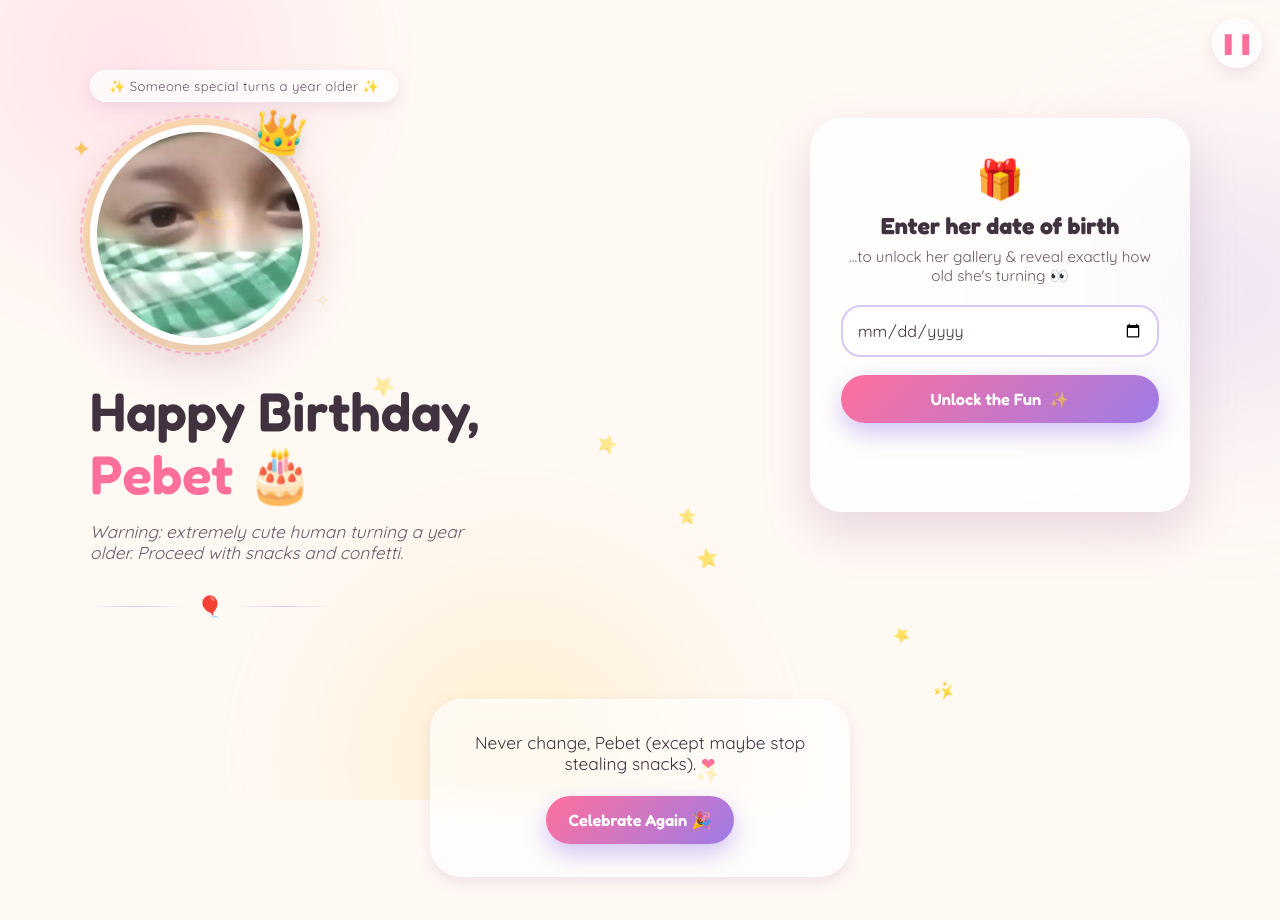
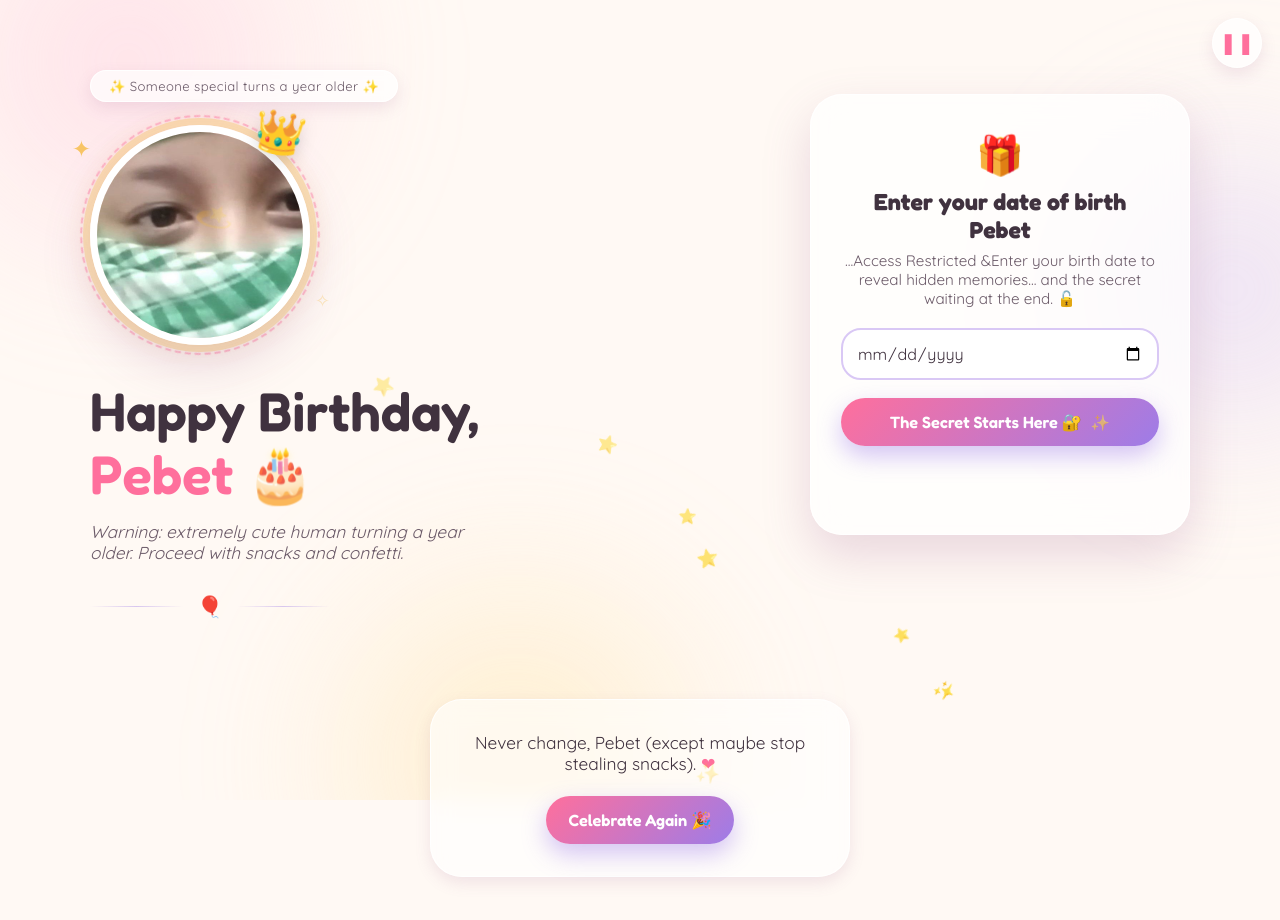
Before and after one commit to chingkhei477/Pebet, a plain HTML site: page index.html in a window 1280 px wide. Drawn offline with Linux system fonts and the light colour scheme.

Commit message:
Update index.html

```diff
--- a/index.html
+++ b/index.html
@@ -70,11 +70,11 @@
     <section class="unlock-section" id="unlock-section">
       <div class="unlock-card">
         <div class="unlock-icon">🎁</div>
-        <h2>Enter her date of birth</h2>
-        <p>...to unlock her gallery &amp; reveal exactly how old she's turning 👀</p>
+        <h2>Enter your date of birth Pebet</h2>
+        <p>...Access Restricted &amp;Enter your birth date to reveal hidden memories... and the secret waiting at the end. 🔓</p>
 
         <input type="date" id="dob-input" />
-        <button id="unlock-btn">Unlock the Fun <span class="btn-arrow">✨</span></button>
+        <button id="unlock-btn">The Secret Starts Here 🔐 <span class="btn-arrow">✨</span></button>
         <p id="verify-message"></p>
       </div>
     </section>
```
